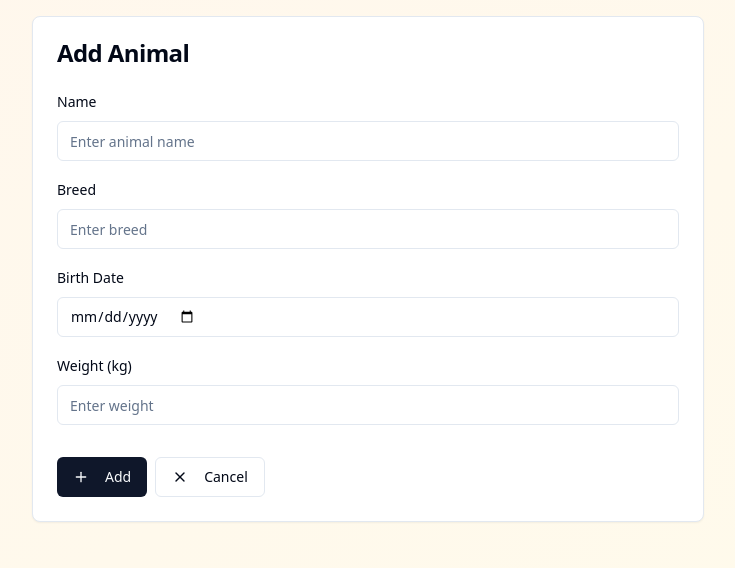
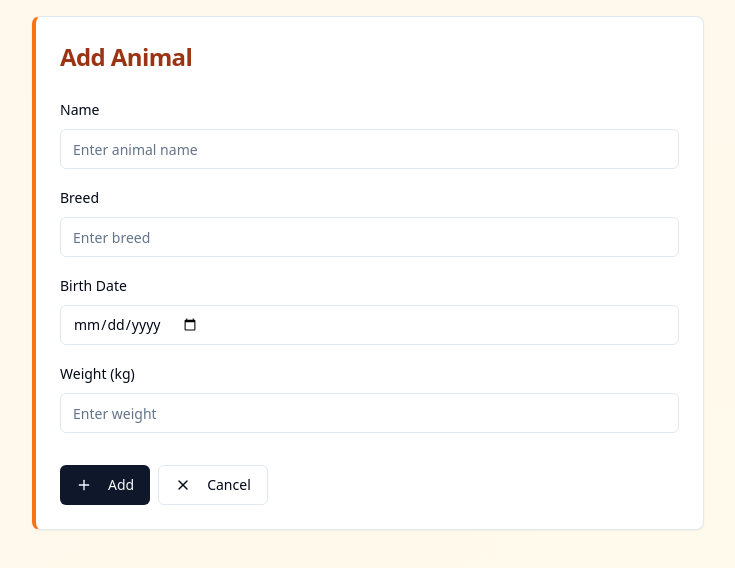
Before and after one commit to KamilBarczyk/PetLog, a React (Vite) app: page /add-animal in a window 1280 px wide. Shown: the top 568 px of the page, without its empty margins (272-1007 px from the left). Built offline with nearby package versions, Linux system fonts and the light colour scheme.

Commit message:
style(ui): add orange left border and improved layout to AddAnimalScreen

```diff
--- a/src/screens/AddAnimalScreen.tsx
+++ b/src/screens/AddAnimalScreen.tsx
@@ -51,9 +51,9 @@ const AddAnimalScreen: React.FC = () => {
   return (
     <div className="min-h-screen bg-gradient-to-br from-orange-50 to-amber-50 p-4">
       <div className="max-w-2xl mx-auto">
-        <Card>
+        <Card className="border-l-4 border-l-orange-500">
           <CardHeader>
-            <CardTitle>Add Animal</CardTitle>
+            <CardTitle className="text-2xl font-bold text-orange-800">Add Animal</CardTitle>
           </CardHeader>
           <CardContent>
             <form onSubmit={handleSubmit} className="space-y-4">
```
